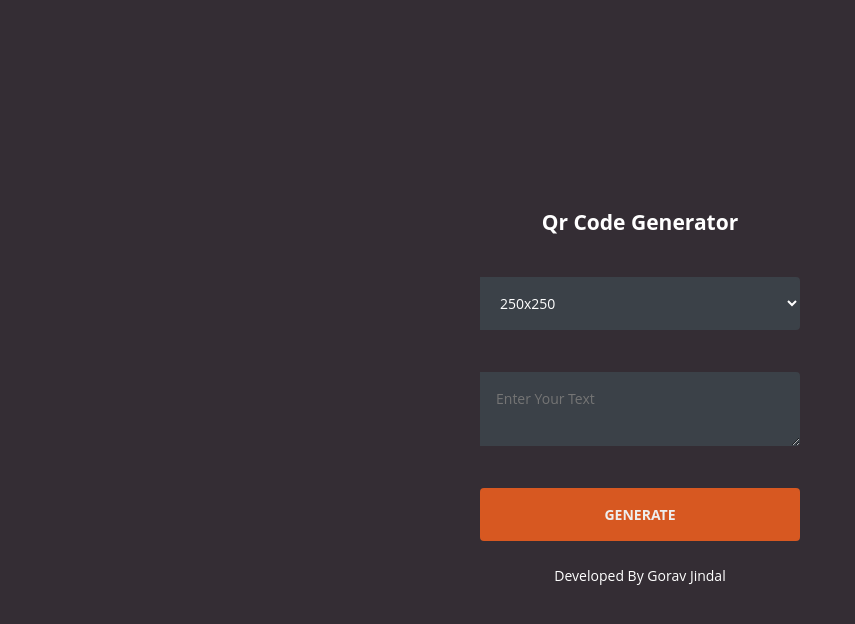
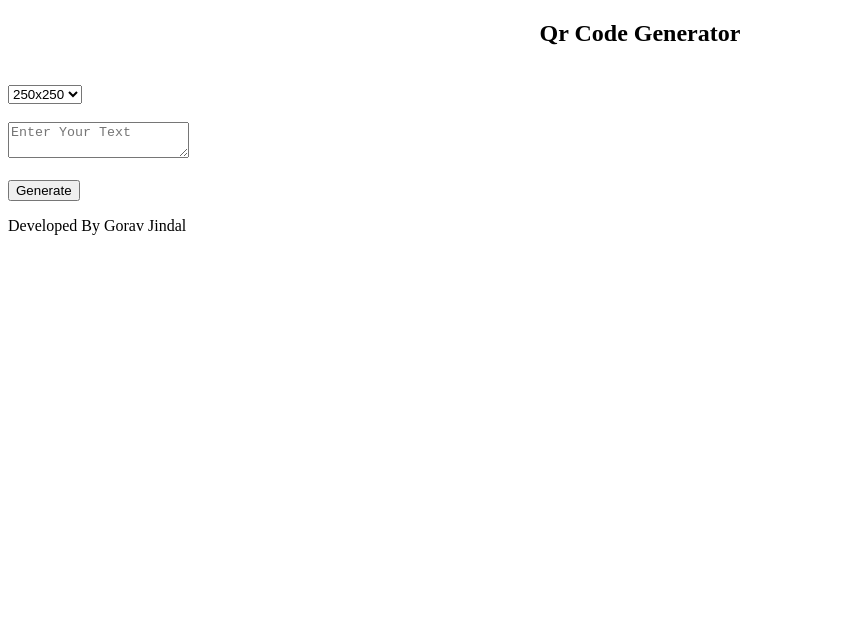
Before and after one commit to Gorav22/qr-code-generator, a plain HTML site: page index.html in a window 1280 px wide. Shown: the whole page, without its empty margins (0-855 px from the left). Drawn offline with Linux system fonts and the light colour scheme.

Commit message:
qr code generator index file updated

```diff
--- a/index.html
+++ b/index.html
@@ -6,204 +6,6 @@
     <meta name="viewport" content="width=device-width, initial-scale=1.0">
     <link rel="shotcut icon" href="https://us.123rf.com/450wm/sergio77/sergio771311/sergio77131100756/23967133-letter-of-the-alphabet.jpg?ver=6">
     <title>QR Code Generator</title>
-    <style>
-        :root {
-  --baseColor: #606468;
-}
-
-.grid {
-  inline-size: 90%;
-  margin-inline: auto;
-  max-inline-size: 20rem;
-  display:grid;
-}
-
-
-.hidden {
-  border: 0;
-  clip: rect(0 0 0 0);
-  height: 1px;
-  margin: -1px;
-  overflow: hidden;
-  padding: 0;
-  position: absolute;
-  width: 1px;
-}
-
-.icon {
-  block-size: 1em;
-  display: inline-block;
-  fill: var(--iconFill);
-  inline-size: 1em;
-  vertical-align: middle;
-}
-
-:root {
-  --htmlFontSize: 100%;
-
-  --bodyBackgroundColor: #2c3338;
-  --bodyColor: var(--baseColor);
-  --bodyFontFamily: "Open Sans";
-  --bodyFontFamilyFallback: sans-serif;
-  --bodyFontSize: 0.875rem;
-  --bodyFontWeight: 400;
-  --bodyLineHeight: 1.5;
-}
-
-* {
-  box-sizing: inherit;
-}
-
-html {
-  box-sizing: border-box;
-  font-size: var(--htmlFontSize);
-}
-
-body {
-  background-color: #342d34;
- color: white;
-  font-family: var(--bodyFontFamily), var(--bodyFontFamilyFallback);
-  font-size: var(--bodyFontSize);
-  font-weight: var(--bodyFontWeight);
-  line-height: var(--bodyLineHeight);
-  margin: 0;
-  min-block-size: 100vh;
-   display: grid;
-  place-items: center;
-}
-
-
-
-:root {
-  --anchorColor: #eee;
-}
-
-a {
-  color: var(--anchorColor);
-  outline: 0;
-  text-decoration: none;
-}
-
-a:focus,
-a:hover {
-  text-decoration: underline;
-}
-
-
-:root {
-  --formGap: 0.875rem;
-}
-
-input {
-  background-image: none;
-  border: 0;
-  color: inherit;
-  font: inherit;
-  margin: 0;
-  outline: 0;
-  padding: 0;
-  transition: background-color 0.3s;
-}
-
-textarea {
-  background-image: none;
-  border: 0;
-  color: inherit;
-  font: inherit;
-  margin: 0;
-  outline: 0;
-  padding: 0;
-  transition: background-color 0.3s;
-}
-
-select,option {
-  background-image: none;
-  border: 0;
-  color: inherit;
-  font: inherit;
-  margin: 0;
-  outline: 0;
-  padding: 0;
-  transition: background-color 0.3s;
-}
-
-input[type="submit"] {
-  cursor: pointer;
-}
-
-
-textarea,
-select,
-option,
-input[type="submit"] {
-  inline-size: 100%;
-}
-
-
-
-
-:root {
-  --loginBorderRadus: 0.25rem;
-  --loginColor: #eee;
-
-  --loginInputBackgroundColor: #3b4148;
-  --loginInputHoverBackgroundColor: #434a52;
-
-  --loginLabelBackgroundColor: #363b41;
-
-  --loginSubmitBackgroundColor: #ea4c88;
-  --loginSubmitColor: #eee;
-  --loginSubmitHoverBackgroundColor: #d44179;
-}
-textarea,
-select,
-option,
-textarea,
-input[type="submit"] {
-border-radius: var(--loginBorderRadus);
-padding: 1rem;
-}
-
-
-
-
-textarea,option,select {
-  background-color: var(--loginInputBackgroundColor);
-  border-bottom-left-radius: 0;
-  border-top-left-radius: 0;
-}
-
-
-textarea:focus,
-textarea:hover {
-  background-color: var(--loginInputHoverBackgroundColor);
-}
-
-input[type="submit"] {
-background-color: #d75821;
-color: var(--loginSubmitColor);
-font-weight: 700;
-text-transform: uppercase;
-}
-
-input[type="submit"]:focus,
-input[type="submit"]:hover {
-  background-color: #d75821;
-}
-
-
-p {
-  margin-block: 1.5rem;
-  text-align: center;
-}
-
-
-img
-{
-max-width: 100%;
-max-height: 100%;
-}
-    </style>
 </head>
 <body>
     <script type="text/javascript">
@@ -270,10 +72,7 @@ max-height: 100%;
         <textarea placeholder="Enter Your Text" onkeydown="a(event)" id="qrtext"></textarea>
         <br><br>
         <input type="submit" value="Generate" onclick="GenQR()">
-
         <p>Developed By Gorav Jindal</p>
-
-
     </div>
 </body>
 </html>
```
